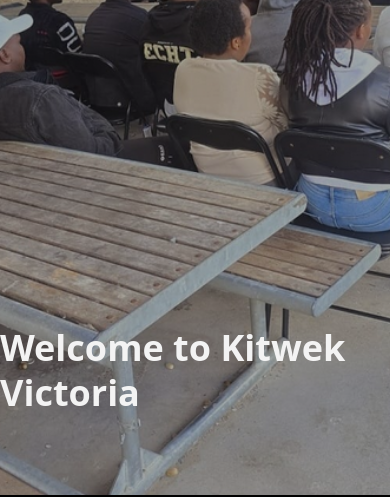
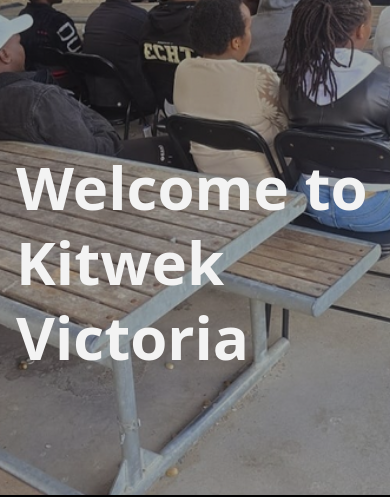
Before and after one commit to chebon254/kitwek-australia, a Next.js app: page / in a window 390 px wide. Shown: the part 349-846 px from the top of the page. Built offline with nearby package versions, Linux system fonts and the light colour scheme; no server answers.

Commit message:
banner text

```diff
--- a/src/app/page.tsx
+++ b/src/app/page.tsx
@@ -118,8 +118,8 @@ export default function Home() {
           ></motion.div>
           <div className="w-full relative z-40 h-screen bg-[#00000055]">
             <div className="w-full h-screen max-w-7xl mx-auto relative px-4">
-              <div className="py-20 md:py-40 absolute bottom-0 left-0 text-left">
-                <h1 className="font-bold text-4xl md:text-6xl lg:text-8xl leading-tight md:leading-[120px] text-[#F3F3F3] max-w-[600px] w-full">
+              <div className="py-20 md:py-40 absolute bottom-10 left-0 text-left px-4">
+                <h1 className="font-bold text-6xl md:text-8xl lg:text-8xl leading-tight md:leading-[120px] text-[#F3F3F3] max-w-[600px] w-full">
                   Welcome to Kitwek Victoria
                 </h1>
               </div>
```
